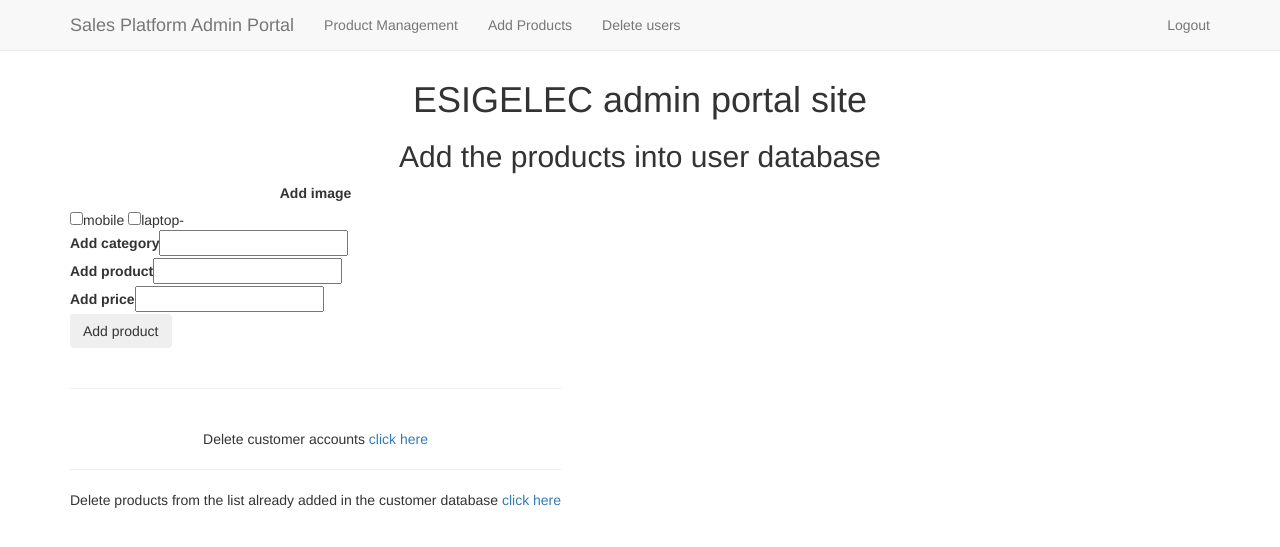
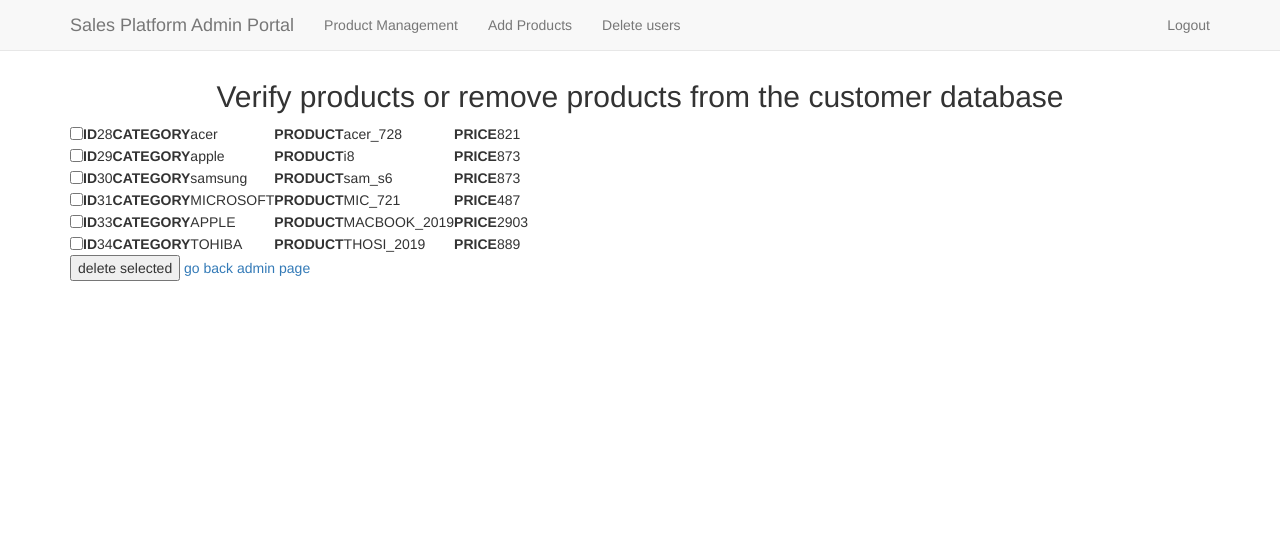
Before and after one commit to lossfuture/comp3335-group15, a PHP site: page /admin/product.php in a window 1280 px wide. Shown: the top 547 px of the page. Run offline with PHP 8.4, Linux system fonts and the light colour scheme; the visitor is signed in with stand-in values (Sample User, id 1); data comes from the database, SQL or seed files in the repository; some libraries are stand-ins or nearby versions.

Commit message:
Update product.php

```diff
--- a/www/admin/product.php
+++ b/www/admin/product.php
@@ -5,21 +5,37 @@ if (!isset($_COOKIE["admin"])){
 }
 session_start();
 require_once('server_admin.php');
-/* This is homepage,  Admin will add categorys, products and price which will available to users to buy/add into basket */
+
+/* Admin manager will view and delete the products from the database @basket and table products */
+
+if(isset($_POST["submit1"]))
+{
+	$box=$_POST['num'];
+	while (list ($key,$val) = @each ($box))
+	{
+	   mysqli_query($link,"delete from products where id=$val");
+	}
+
+	header('Location: viewanddelete.php');
+	exit();
+}
+
+$stmt = $pdo->prepare("SELECT *  FROM products");
+$stmt->execute();
+
 ?>
+
 <!DOCTYPE HTML>
 <head>
 <meta charset="utf-8">
 <meta name="viewport" content="width=device-width, initial-scale=1.0">
-<title>ADMIN portal</title>
-
+<title>Admin manager access rights</title>
 <link href="https://maxcdn.bootstrapcdn.com/bootstrap/3.3.6/css/bootstrap.min.css" rel="stylesheet">
 <link rel="stylesheet" href="https://use.fontawesome.com/releases/v5.0.9/css/all.css">
 <style>
 body {font-family:"Helvetica Neue", Helvetica, Arial;margin:0;padding:0;background:#FFF;padding-top:60px; padding-bottom:0px;}
 body,html{height:100%;width:100%}
  </style>
- <link rel="stylesheet" type="text/css" href="/user/style.css">
 </head>
 
 
@@ -51,55 +67,39 @@ body,html{height:100%;width:100%}
 </nav>
 <div class="container">
 
+<h2 style="text-align:center;">Verify products or remove products from the customer database</h2>
+<form name="form1" action="" method="post" >
 
-	<div class="header"style="text-align:center;">
-	<h1> ESIGELEC admin portal site </h1>
 
-		<h2>Add the products into user database</h2>
-	</div>
+<?php
 
-	<form method="post" action="product.php/" style="text-align:center;">
+
+echo "<table>";
+while($row = $stmt->fetch())
+{
+
+echo "<tr>";
+echo "<td>"; ?> <input type="checkbox" name="num[]" class="other" value="<?php echo $row["id"]; ?>" /> <?php echo "</td>";
+echo "<th>ID</th>";
+echo "<td>"; echo $row["id"]; echo "</td>";
+//echo "<td>"; echo $row["image"]; echo "</td>";
+echo "<th>"; echo 'CATEGORY';
+echo "<td>"; echo $row["category"]; echo "</td>";
+echo "<th>"; echo 'PRODUCT';
+echo "<td>"; echo $row["product"]; echo "</td>";
+echo "<th>"; echo 'PRICE';
+echo "<td>"; echo $row["price"]; echo "</td>";
+echo "</tr>\n";
+}
+echo "</table>";
+?>
+<input type="submit" name="submit1" value="delete selected" style="text-align:center;">
+<a href ="product.php" style="text-align:center;">go back admin page</a>
+</form>
 
 
 
-		<?php // include('errors.php'); ?>
 
-
-<div class="input-group">
-
-
-<div class="option-group"><label>Add image</label>
-<div class="input-group">
-		<input type="checkbox" name="image"  value="<?php echo $image ="mobile.jpg";?>">mobile</option>
-		<input type="checkbox" name="image"  value="<?php echo $image ="laptop.jpg";?>">laptop-</option>
-
-	</div>
-
-		<div class="input-group">
-			<label>Add category</label>
-			<input type="text" name="category" value="<?php echo $category; ?>">
-		</div>
-		<div class="input-group">
-			<label>Add product</label>
-			<input type="text" name="product" value="<?php echo $product; ?>">
-		</div>
-
-		<div class="input-group">
-			<label>Add price</label>
-			<input type="text" name="price" value="<?php echo $price; ?>">
-		</div>
-
-		<div class="input-group">
-			<button type="submit" class="btn" name="add_product"> Add product</button>
-		</div>
-<br>
-<hr><br>
-</h4> Delete customer accounts </h4>
-<a href ="deleteusers.php">click here</a><br><hr>
-</h4> Delete products from the list already added in the customer database</h4>
-<a href ="viewanddelete.php">click here</a>
-</form>
-
-
+</div>
 </body>
 </html>
```
